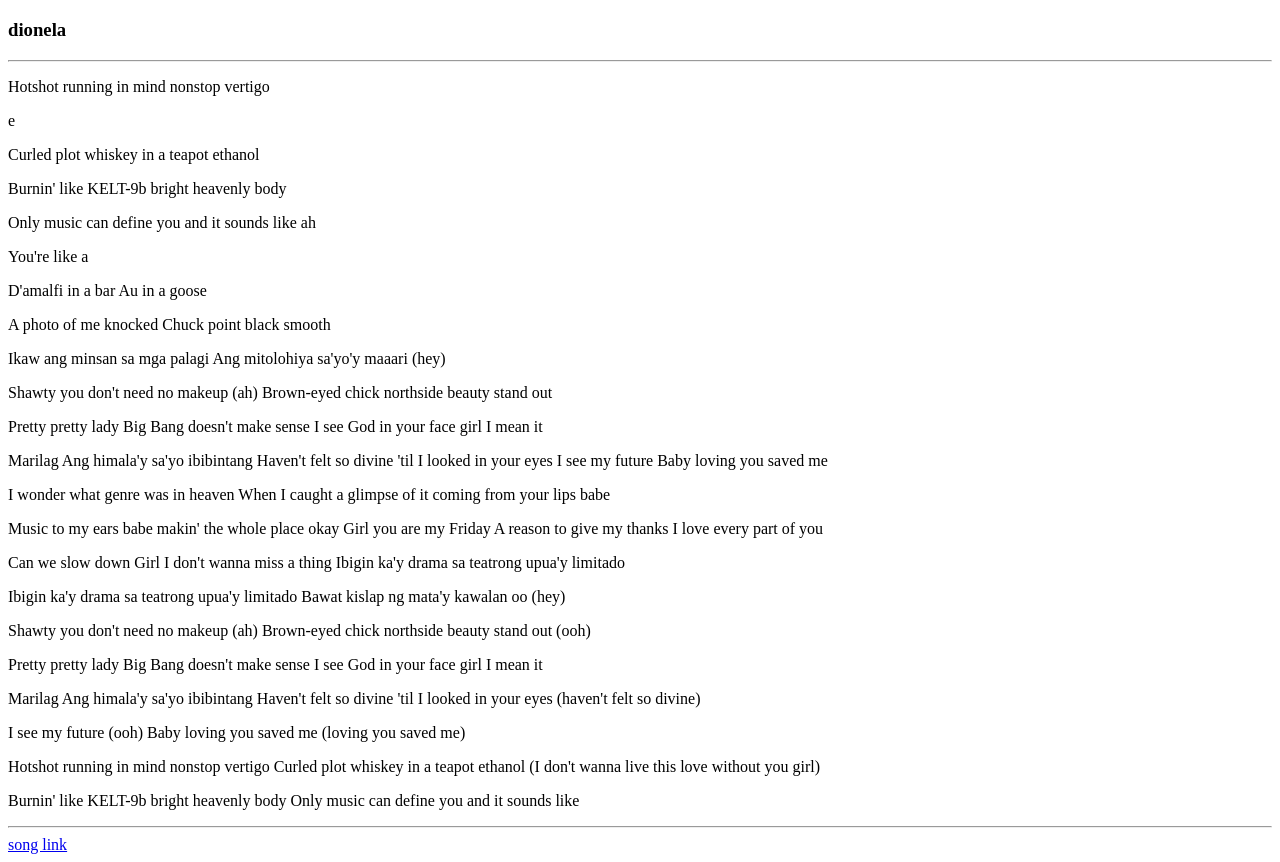
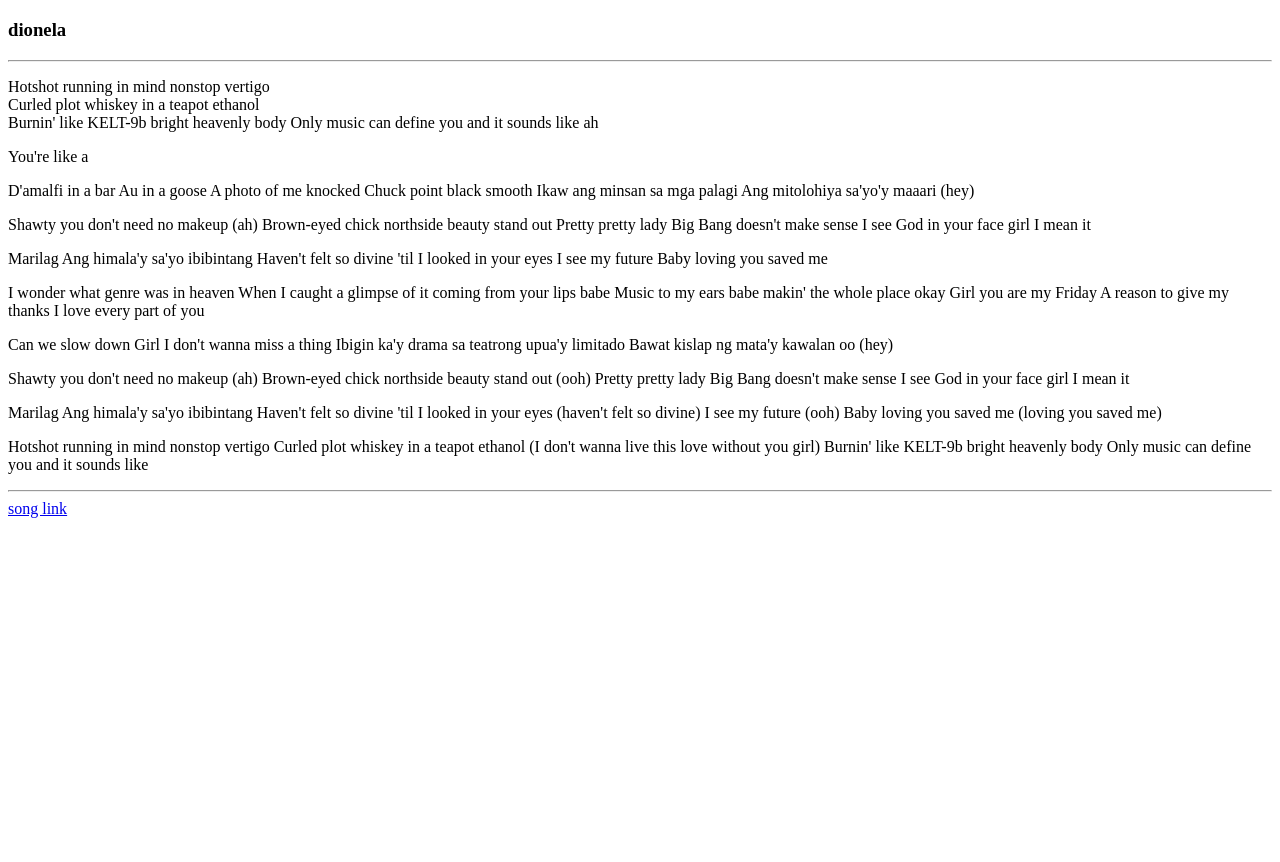
Before and after one commit to adrian200629/webdev1, a plain HTML site: page index2.html in a window 1280 px wide. Shown: the part 429-1291 px from the top of the page. After the commit the page ends 955 px from the top, so only its background shows below. Drawn offline with Linux system fonts and the light colour scheme.

Commit message:
first commit

```diff
--- a/index2.html
+++ b/index2.html
@@ -1,73 +1,56 @@
 <html>
-    <head>
+  <head> </head>
   <body>
-
-
-        <img src="images/hqdefault.jpg" alt="">
+    <img src="images/hqdefault.jpg" alt="" />
     <h1>MARILAG</h1>
     <h3>dionela</h3>
-        <hr>
-        <p>Hotshot running in mind nonstop vertigo </p>e
-        <p> Curled plot whiskey in a teapot ethanol</p>
-        <p>Burnin' like KELT-9b bright heavenly body</p>
-        <p>Only music can define you and it sounds like ah</p>
+    <hr />
+    <p>
+      Hotshot running in mind nonstop vertigo <br>Curled plot whiskey in a teapot
+      ethanol <br> Burnin' like KELT-9b bright heavenly body Only music can define
+      you and it sounds like ah
+    </p>
     <p>You're like a</p>
-        <p>D'amalfi in a bar Au in a goose</p>
     <p>
-            A photo of me knocked Chuck point black smooth</p>
-        <p>Ikaw ang minsan sa mga palagi
-            Ang mitolohiya sa'yo'y maaari (hey)</p>
-        <p>Shawty you don't need no makeup (ah)
-            Brown-eyed chick northside beauty stand out</p>
-        <p>Pretty pretty lady Big Bang doesn't make sense
-            I see God in your face girl I mean it</p>
-        <p>Marilag
-            Ang himala'y sa'yo ibibintang
-            Haven't felt so divine 'til I looked in your eyes
-            I see my future
-            Baby loving you saved me</p>
-        <p>I wonder what genre was in heaven
-            When I caught a glimpse of it coming from your lips babe
+      D'amalfi in a bar Au in a goose A photo of me knocked Chuck point black
+      smooth Ikaw ang minsan sa mga palagi Ang mitolohiya sa'yo'y maaari (hey)
     </p>
-           <p> Music to my ears babe makin' the whole place okay
-            Girl you are my Friday
-            A reason to give my thanks I love every part of you</p>
-        <p>Can we slow down
-            Girl I don't wanna miss a thing
-            Ibigin ka'y drama sa teatrong upua'y limitado
+    <p>
+      Shawty you don't need no makeup (ah) Brown-eyed chick northside beauty
+      stand out Pretty pretty lady Big Bang doesn't make sense I see God in your
+      face girl I mean it
     </p>
-            <p>Ibigin ka'y drama sa teatrong upua'y limitado
-                Bawat kislap ng mata'y kawalan oo (hey)</p>
-
-        <p>Shawty you don't need no makeup (ah)
-            Brown-eyed chick northside beauty stand out (ooh)
+    <p>
+      Marilag Ang himala'y sa'yo ibibintang Haven't felt so divine 'til I looked
+      in your eyes I see my future Baby loving you saved me
     </p>
-           <p> Pretty pretty lady Big Bang doesn't make sense
-            I see God in your face girl I mean it</p>
-        <p>Marilag
-            Ang himala'y sa'yo ibibintang
-            Haven't felt so divine 'til I looked in your eyes (haven't felt so divine)
+    <p>
+      I wonder what genre was in heaven When I caught a glimpse of it coming
+      from your lips babe Music to my ears babe makin' the whole place okay Girl
+      you are my Friday A reason to give my thanks I love every part of you
     </p>
-           <p> I see my future (ooh)
-            Baby loving you saved me (loving you saved me)</p>
-        <p>Hotshot running in mind nonstop vertigo
-            Curled plot whiskey in a teapot ethanol (I don't wanna live this love without you girl)
+    <p>
+      Can we slow down Girl I don't wanna miss a thing Ibigin ka'y drama sa
+      teatrong upua'y limitado Bawat kislap ng mata'y kawalan oo (hey)
     </p>
-           <p> Burnin' like KELT-9b bright heavenly body
-            Only music can define you and it sounds like</p>
-            <hr>
-        <a href="https://www.youtube.com/">song link</a>
-
-
-
-
-
-
-
-
-
-
-
+    <p>
+      Shawty you don't need no makeup (ah) Brown-eyed chick northside beauty
+      stand out (ooh) Pretty pretty lady Big Bang doesn't make sense I see God
+      in your face girl I mean it
+    </p>
+    <p>
+      Marilag Ang himala'y sa'yo ibibintang Haven't felt so divine 'til I looked
+      in your eyes (haven't felt so divine) I see my future (ooh) Baby loving
+      you saved me (loving you saved me)
+    </p>
+    <p>
+      Hotshot running in mind nonstop vertigo Curled plot whiskey in a teapot
+      ethanol (I don't wanna live this love without you girl) Burnin' like
+      KELT-9b bright heavenly body Only music can define you and it sounds like
+    </p>
+    <hr />
+    <a target="_blank" href="https://youtu.be/VSuAhubtX5w?feature=shared"
+      >song link</a
+    >
   </body>
-    </head>
 </html>
```
Also changed, not shown: Project/about.html (added, +24 -0 lines), Project/contact.html (added, +36 -0 lines), Project/grades.html (added, +51 -0 lines), Project/index.html (added, +22 -0 lines), Project/images/location.jpg (added), grades.html (added), images/1_GI-td9gs8D5OKZd19mAOqA copy.png (added), 1 other file. Lines whose indentation alone changed are shown as unchanged.
